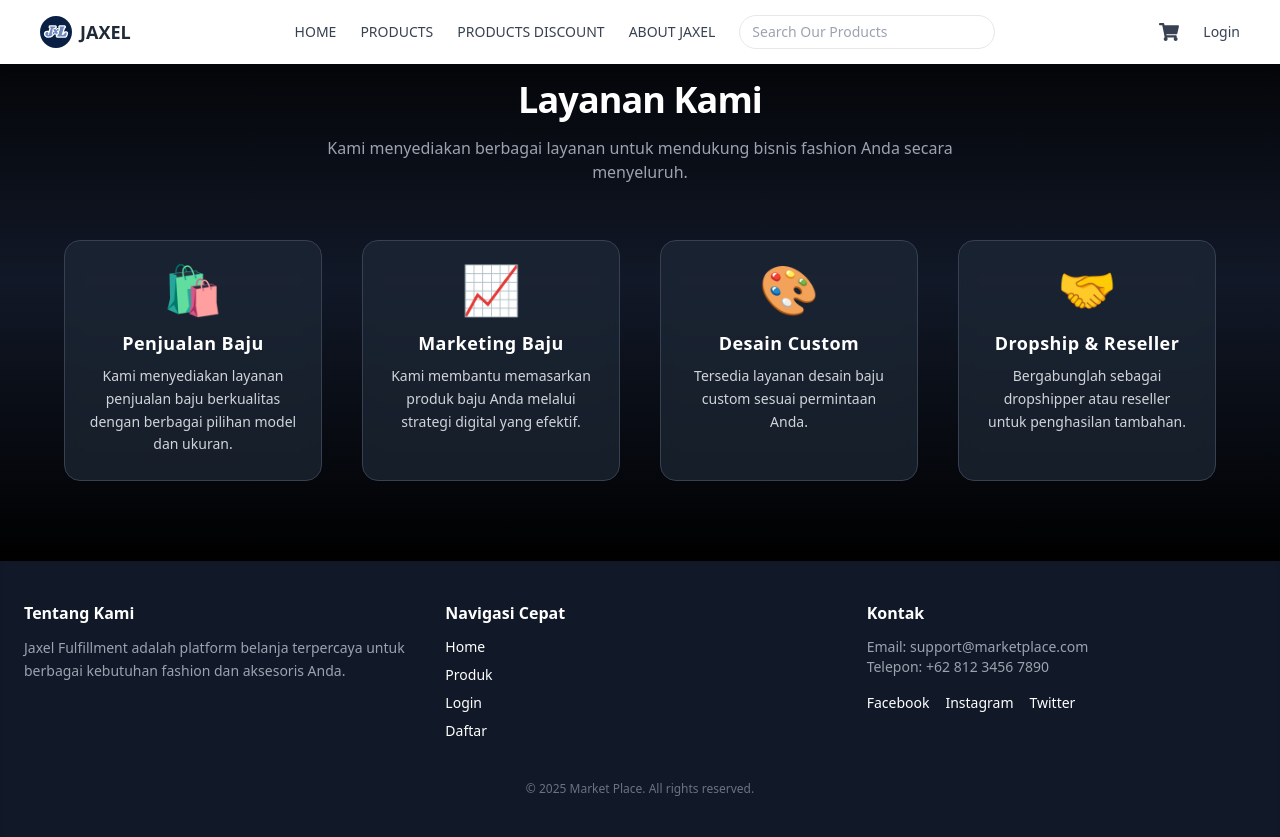
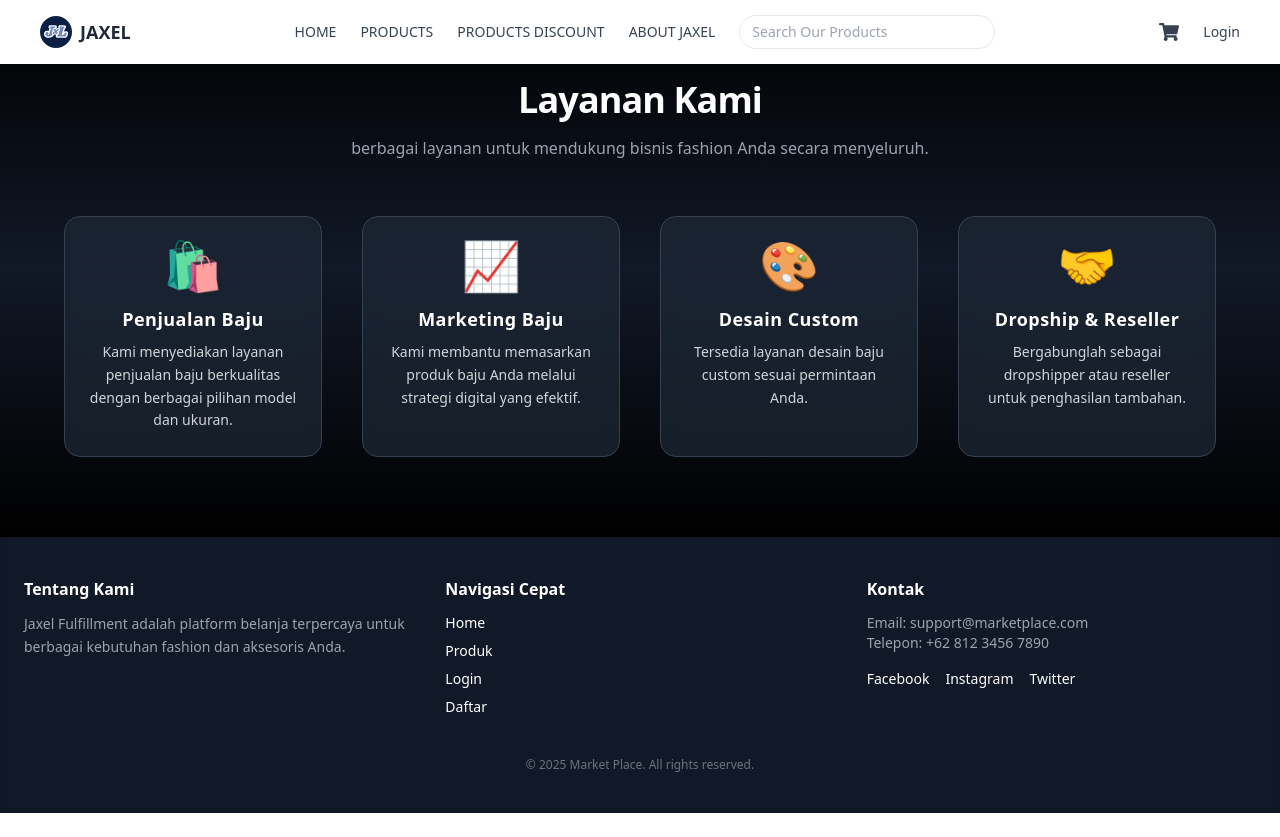
Before and after one commit to GhifariDev/FE_Jackett, a Next.js app: page /components/fragments/Service in a window 1280 px wide. After the commit the page ends 813 px from the top, so only its background shows below. Built offline with nearby package versions, Linux system fonts and the light colour scheme.

Commit message:
ubah layanan

```diff
--- a/pages/components/fragments/Service.tsx
+++ b/pages/components/fragments/Service.tsx
@@ -40,7 +40,7 @@ const Services = () => {
       <div className="max-w-7xl mx-auto text-center">
         <h2 className="text-4xl font-extrabold text-white mb-4 tracking-tight">Layanan Kami</h2>
         <p className="text-gray-400 mb-14 max-w-2xl mx-auto text-base">
-          Kami menyediakan berbagai layanan untuk mendukung bisnis fashion Anda secara menyeluruh.
+           berbagai layanan untuk mendukung bisnis fashion Anda secara menyeluruh.
         </p>
         <div className="grid gap-10 grid-cols-1 sm:grid-cols-2 lg:grid-cols-4">
           {layanan.map((item, index) => (
```
